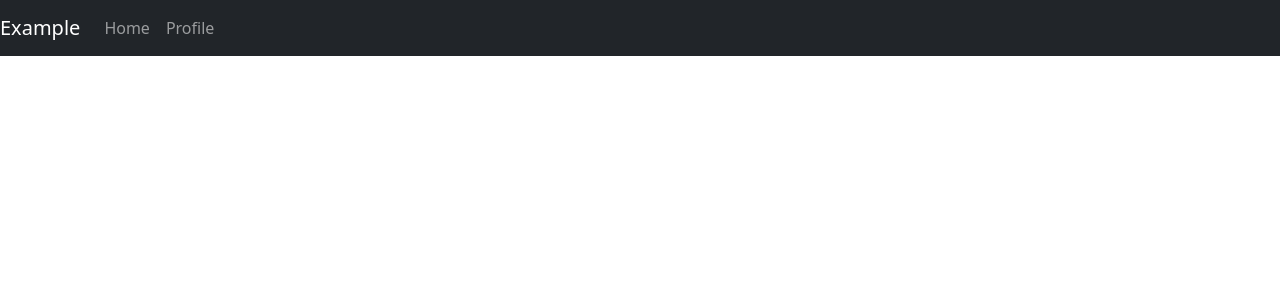
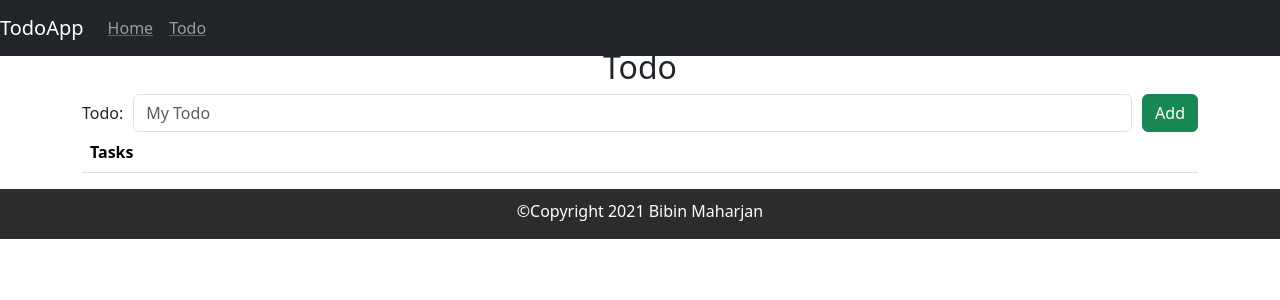
Before and after one commit to BbinMaharjan/ReactJavascriptExample, a React (Create React App) app: page /todo in a window 1280 px wide. Shown: the top 300 px of the page. Built offline with nearby package versions, Linux system fonts and the light colour scheme.

Commit message:
COM# - ToDo App

```diff
--- a/src/App.js
+++ b/src/App.js
@@ -3,15 +3,15 @@ import { BrowserRouter, Switch, Route } from "react-router-dom";
 import NavBar from "./components/NavBar";
 
 import Home from "./pages/home";
-import Profile from "./pages/profile";
 import Footer from "./components/Footer";
+import Todo from "./pages/todo";
 function App() {
   return (
     <BrowserRouter>
       <NavBar />
       <Switch>
         <Route exact path="/" component={Home} />
-        <Route exact path="/profile" component={Profile} />
+        <Route exact path="/todo" component={Todo} />
       </Switch>
       <Footer />
     </BrowserRouter>
--- a/src/components/Card.js
+++ /dev/null
@@ -1,41 +0,0 @@
-import React from "react";
-import {
-  Card,
-  CardImg,
-  CardText,
-  CardBody,
-  CardTitle,
-  CardSubtitle,
-  Button,
-} from "reactstrap";
-
-const CardEmp = (props) => {
-  return (
-    <div>
-      <Card>
-        <CardImg
-          top
-          width="10%"
-          height="50%"
-          src={props.imagesource}
-          alt="Card image cap"
-        />
-        <CardBody>
-          <CardTitle tag="h5">{props.title}</CardTitle>
-          <CardSubtitle tag="h6" className="mb-2 text-muted">
-            {props.subtitle}
-          </CardSubtitle>
-          <CardText>
-            Some quick Card text to build on the card title and make up the bulk
-            of the card's content.
-          </CardText>
-          <Button color="success" size="lg" block>
-            Button
-          </Button>
-        </CardBody>
-      </Card>
-    </div>
-  );
-};
-
-export default CardEmp;
--- a/src/components/NavBar.js
+++ b/src/components/NavBar.js
@@ -1,4 +1,5 @@
 import React, { useState } from "react";
+import { Link } from "react-router-dom";
 import {
   Collapse,
   Navbar,
@@ -17,16 +18,20 @@ const NavBar = (props) => {
   return (
     <div>
       <Navbar color="dark" dark expand="md" fixed="top">
-        <NavbarBrand href="/">Example</NavbarBrand>
+        <NavbarBrand href="/">TodoApp</NavbarBrand>
         <NavbarToggler onClick={toggle} />
         <Collapse isOpen={isOpen} navbar>
           <Nav className="mr-auto" navbar>
-            <NavItem>
-              <NavLink href="/">Home</NavLink>
-            </NavItem>
-            <NavItem>
-              <NavLink href="/profile">Profile</NavLink>
-            </NavItem>
+            <Link to="/">
+              <NavItem>
+                <NavLink>Home</NavLink>
+              </NavItem>
+            </Link>
+            <Link to="/Todo">
+              <NavItem>
+                <NavLink>Todo</NavLink>
+              </NavItem>
+            </Link>
           </Nav>
         </Collapse>
       </Navbar>
--- a/src/index.css
+++ b/src/index.css
@@ -1,13 +1,37 @@
 body {
   margin: 0;
-  font-family: -apple-system, BlinkMacSystemFont, 'Segoe UI', 'Roboto', 'Oxygen',
-    'Ubuntu', 'Cantarell', 'Fira Sans', 'Droid Sans', 'Helvetica Neue',
+  font-family: -apple-system, BlinkMacSystemFont, "Segoe UI", "Roboto", "Oxygen",
+    "Ubuntu", "Cantarell", "Fira Sans", "Droid Sans", "Helvetica Neue",
     sans-serif;
   -webkit-font-smoothing: antialiased;
   -moz-osx-font-smoothing: grayscale;
 }
 
 code {
-  font-family: source-code-pro, Menlo, Monaco, Consolas, 'Courier New',
+  font-family: source-code-pro, Menlo, Monaco, Consolas, "Courier New",
     monospace;
 }
+
+.footer {
+  left: 0;
+  bottom: 100px;
+  width: 100%;
+  height: 50px;
+  background-color: rgb(46, 43, 43);
+  color: white;
+  text-align: center;
+  padding-top: 10px;
+  position: static;
+}
+
+.todo {
+  margin-top: 60px;
+}
+
+.lib {
+  display: flex;
+  flex-direction: row;
+  justify-content: center;
+  align-items: center;
+  width: 100%;
+}
--- a/src/pages/profile.css
+++ /dev/null
@@ -1,8 +0,0 @@
-.profilepage {
-  display: flex;
-  flex-direction: column;
-  justify-content: center;
-  align-items: center;
-  margin-top: 100px;
-  margin-bottom: 50px;
-}
--- a/src/pages/profile.js
+++ /dev/null
@@ -1,22 +0,0 @@
-import React from "react";
-import CardEmp from "../components/Card";
-import "./profile.css";
-const Profile = (props) => {
-  return (
-    <div className="profilepage">
-      <CardEmp
-        imagesource="https://encrypted-tbn0.gstatic.com/images?q=tbn:ANd9GcSEfWLZPyg1xY4j7nc_MtVIkH29_BjP18PYYA&usqp=CAU"
-        title="Bibin Maharjan"
-        subtitle="Learing How to code"
-      />
-      <hr />
-      <CardEmp
-        imagesource="https://encrypted-tbn0.gstatic.com/images?q=tbn:ANd9GcSARk6d-8Ro7998IxxKSpa2c1XGm9fsFR007A&usqp=CAU"
-        title="Leon Maharjan"
-        subtitle="Learing How to code"
-      />
-    </div>
-  );
-};
-
-export default Profile;
--- /dev/null
+++ b/src/pages/todo.js
@@ -0,0 +1,99 @@
+import React from "react";
+import { useState, useEffect } from "react";
+import { Label, Input, Button, Table } from "reactstrap";
+
+import "../index.css";
+const Todo = (props) => {
+  const [todos, setTodos] = useState([]);
+  const [newTodo, setNewTodo] = useState("");
+
+  const saveData = (newTodos) => {
+    localStorage.setItem("todos", JSON.stringify(newTodos));
+  };
+
+  useEffect(() => {
+    if (localStorage.getItem("todos")) {
+      setTodos(JSON.parse(localStorage.getItem("todos")));
+    }
+  }, []);
+
+  const onAddTodo = () => {
+    if (newTodo.trim()) {
+      let newTodos = [...todos, { todo: newTodo.trim(), id: Date.now() }];
+      setTodos(newTodos);
+      setNewTodo("");
+      saveData(newTodos);
+    }
+  };
+
+  const updateTodo = (id) => {
+    const updateTodo = prompt("Update Todo");
+    let data = JSON.parse(localStorage.getItem("todos"));
+    const myData = data.map((x) => {
+      if (x.id === id) {
+        return {
+          ...x,
+          todo: updateTodo,
+        };
+      }
+      return x;
+    });
+    localStorage.setItem("todos", JSON.stringify(myData));
+    window.location.reload();
+  };
+
+  const deleteTodo = (id) => {
+    let newTodos = todos.filter((todo) => todo.id !== id);
+    setTodos(newTodos);
+
+    saveData(newTodos);
+  };
+
+  return (
+    <div className=" container mt-5 todo">
+      <h2 className="text-center">Todo</h2>
+      <div className="lib">
+        <Label style={{ marginRight: "10px" }} for="MyTodo">
+          Todo:
+        </Label>
+        <Input
+          type="text"
+          name="todos"
+          id="todoInput"
+          placeholder="My Todo"
+          value={newTodo}
+          onChange={(e) => setNewTodo(e.target.value)}
+          style={{ marginRight: "10px" }}
+        />
+        <Button onClick={onAddTodo} color="success">
+          Add
+        </Button>
+      </div>
+      <Table striped>
+        <thead>
+          <tr>
+            <th>Tasks</th>
+          </tr>
+        </thead>
+
+        <tbody id="table">
+          {todos.map((todo) => (
+            <tr key={todo.id}>
+              <td>{todo.todo}</td>
+              <td>
+                <Button color="info" onClick={() => updateTodo(todo.id)}>
+                  Update
+                </Button>{" "}
+                <Button color="danger" onClick={() => deleteTodo(todo.id)}>
+                  Delete
+                </Button>
+              </td>
+            </tr>
+          ))}
+        </tbody>
+      </Table>
+    </div>
+  );
+};
+
+export default Todo;
```
